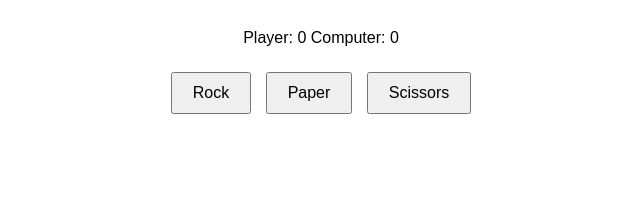
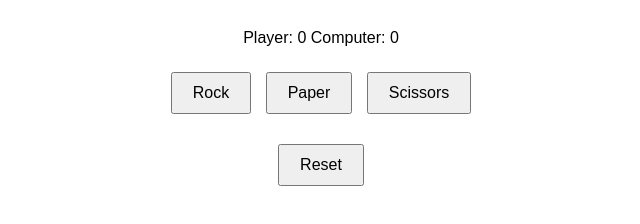
Before and after one commit to gvluu/Rock-Paper-Scissor, a plain HTML site: page index.html in a window 1280 px wide. Shown: the part 108-332 px from the top of the page, without its empty margins (319-959 px from the left). Drawn offline with Linux system fonts and the light colour scheme.

Commit message:
Update Styles.CSS #results and #reset display to flexbox

```diff
--- a/styles.css
+++ b/styles.css
@@ -27,7 +27,7 @@ body {
   }
 
   #results {
-    display: none;
+    display: flexbox;
     margin-top: 20px;
   }
 
@@ -37,5 +37,5 @@ body {
   }
 
   #reset {
-    display: none;
+    display: flexbox;
   }
```
